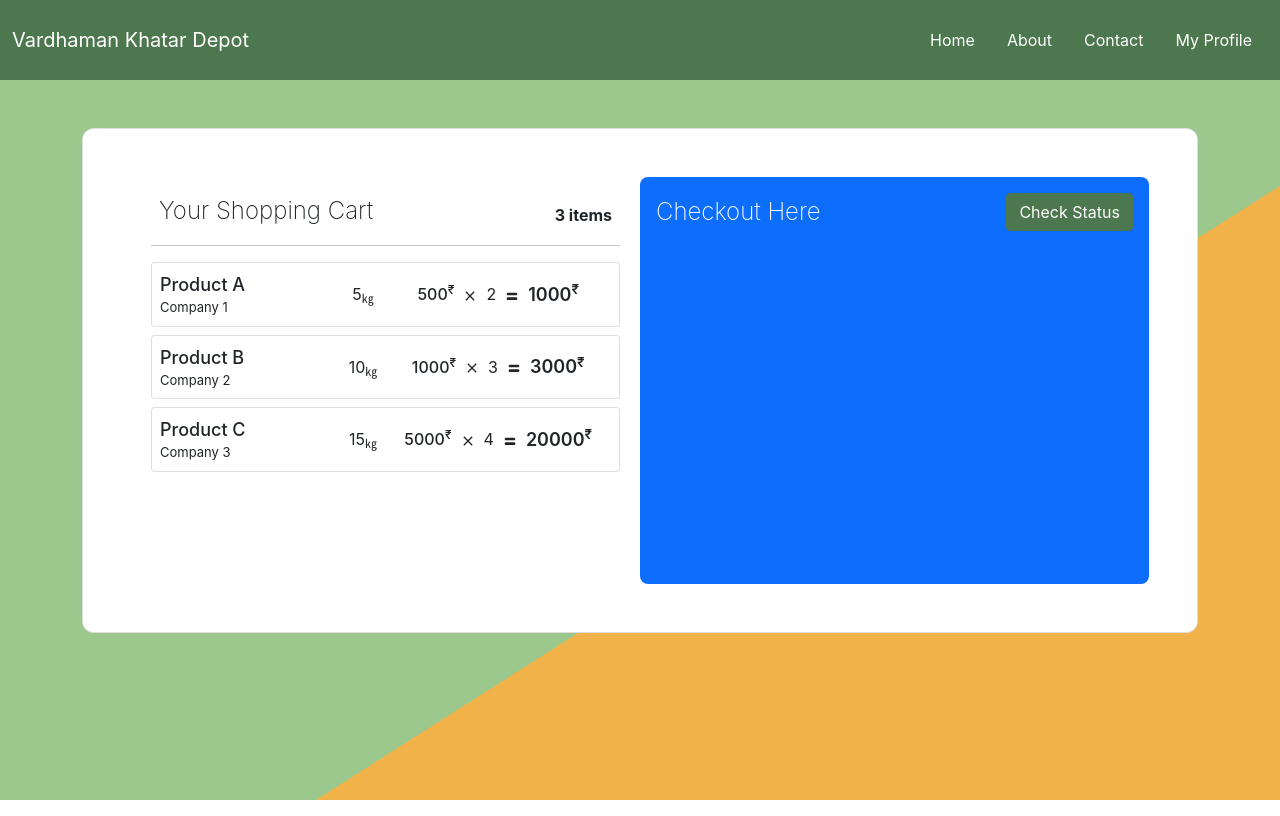
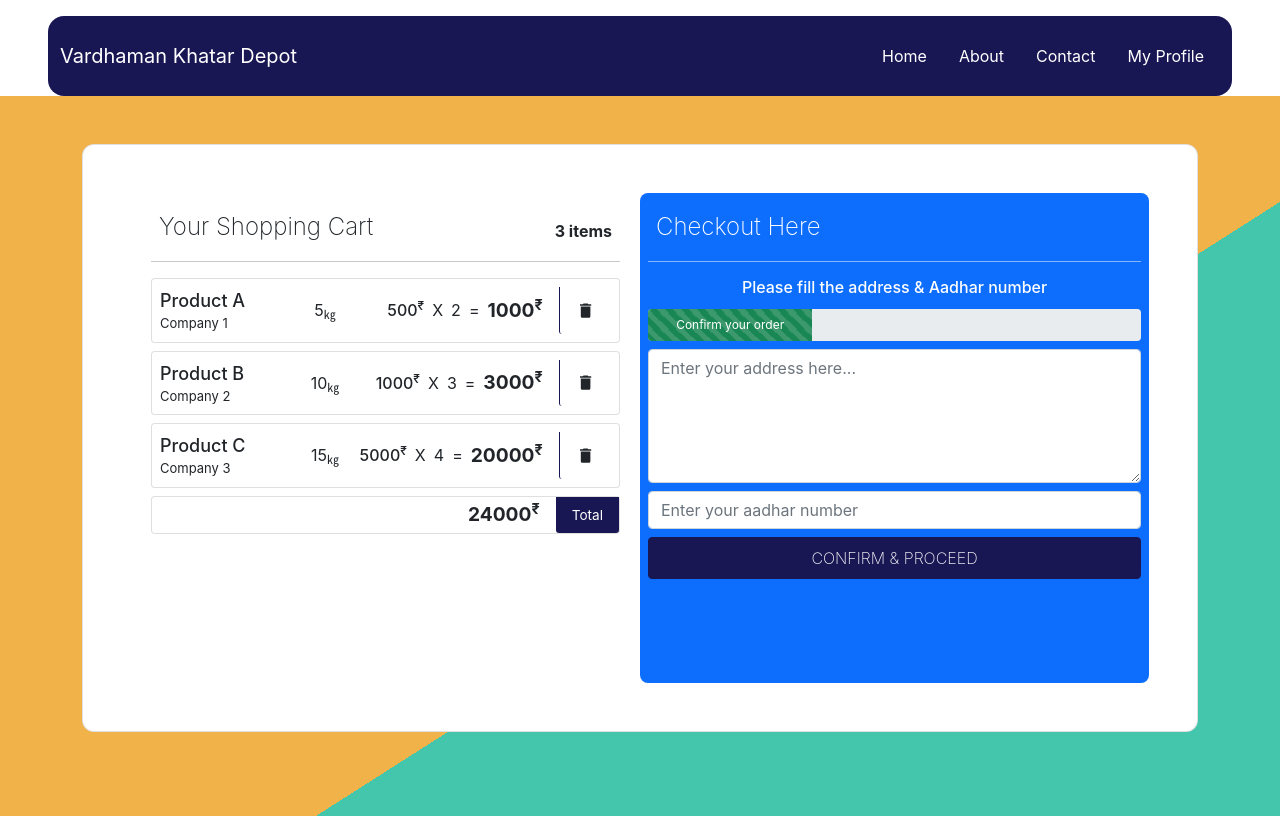
Before and after one commit to Mihirs-Git/compostshop, a React (Create React App) app: page / in a window 1280 px wide. Built offline with nearby package versions, Linux system fonts and the light colour scheme.

Commit message:
Cart Page UI Ready

```diff
--- a/src/App.css
+++ b/src/App.css
@@ -1,8 +1,13 @@
 :root{
-    --primary:   #4D774E;
-    --secondary:  #9DC88D;
+    /* --primary:   #4D774E; */
+    --primary: #191654;
+    /* --primary: #8c366c; */
+    /* --secondary:  #9DC88D; */
+    --secondary: #43c6ac;
+    /* --secondary: #6e64e7; */
     --accent: #F1B24A;
     --text: #fff;
+    --danger: red;
 }
 
 /*Header CSS*/
@@ -10,6 +15,7 @@
     background-color: var(--primary);
     color: var(--text);
     height: 10vh;
+    border-radius: 1rem;
 }
 
 .headerLinks{
@@ -17,7 +23,7 @@
 }
 .headerLinks:hover{
     color: var(--text);
-    background-color: var(--accent);
+    background-color: var(--secondary);
 }
 .headerLinks:focus{
     color: var(--text);
@@ -39,7 +45,6 @@
 .btn-secondary:hover{
     background-color: var(--secondary);
     border-color: var(--secondary);
-    background-image: linear-gradient(var(--primary), var(--secondary));
     color: var(--text);
 }
 
@@ -136,7 +141,7 @@
 /* CART CSS  */
 .cartPage{
     /* background: linear-gradient(110deg, #BBDEFB 60%,#42A5F5  60%); */
-    background: linear-gradient(147.5deg, var(--secondary) 60%, var(--accent) 60%);
+    background: linear-gradient(147.5deg, var(--accent) 60%, var(--secondary) 60%);
     height: 90vh;
 }
 
@@ -193,6 +198,39 @@
 }
 
 .cartProductTotal{
-    font-size: large;
-    font-weight: 600;
+    font-size: larger;
+    font-weight: bold;
 }
+
+.cartItemDelete{
+    background-color: #fff;
+    border: none;
+    border-left: solid 1px var(--primary);
+}
+
+.cartItemDelete:hover{
+    background-color: var(--primary);
+    color: var(--danger);
+    border-radius: 0.5rem;
+}
+
+.totalAmountTracker{
+    background-color: var(--primary);
+    border: none;
+    color: var(--text);
+    font-size: 0.85rem;
+    border-radius: 0.5rem;
+}
+
+
+.checkoutline{
+    opacity: 0.5;
+}
+
+.orderProgress{
+    height: 2rem;
+}
+
+#confirmOrderBtn{
+    font-weight: 200;
+}
--- a/src/components/Cart.js
+++ b/src/components/Cart.js
@@ -1,7 +1,6 @@
 import React, { useEffect, useState } from "react";
-import { Button, Card } from "reactstrap";
-import { MdClose } from 'react-icons/md';
-import { TiEquals } from 'react-icons/ti';
+import { Button, Card, CardFooter, Input, Progress } from "reactstrap";
+import { MdDelete } from 'react-icons/md';
 
 function Cart(props){
 
@@ -74,42 +73,79 @@ function Cart(props){
                                                                     {d.weight}<sub>&#13199;</sub>
                                                                 </div>
                                                             </div>
-                                                            <div className="cartPriceInfo d-flex align-items-center justify-content-center">
+                                                            <div className="cartPriceInfo d-flex align-items-center justify-content-end mx-3">
                                                                 <div className="cartProductPrice">
                                                                     {d.price}<sup>&#8377;</sup>
                                                                 </div>
                                                                 <div className="mx-2">
-                                                                    <MdClose></MdClose>
+                                                                    X
                                                                 </div>
                                                                 <div className="cartProductQuantity">
                                                                     {quantity[d.id]}
                                                                 </div>
                                                                 <div className="mx-2">
-                                                                    <TiEquals ></TiEquals>
+                                                                    =
                                                                 </div>
                                                                 <div className="cartProductTotal">
                                                                     {d.price*quantity[d.id]}<sup>&#8377;</sup>
                                                                 </div>
                                                             </div>
+                                                            <CardFooter className="cartItemDelete d-flex align-items-center justify-content-center">
+                                                                <MdDelete className="icons" id="cartIconDelete"></MdDelete>
+                                                            </CardFooter>
                                                         </Card>
                                                     )
                                                 })}
                                             </div>
+                                            <Card className="cartProductTemplate d-flex flex-row align-items-center justify-content-end my-2">
+                                                <div className="cartProductTotal mx-3">24000<sup>&#8377;</sup> </div>
+                                                <CardFooter className="totalAmountTracker">
+                                                    Total
+                                                </CardFooter>
+                                            </Card>
                                         </div>
                                     </div>
                                     <div className="col-12 col-md-6 p-0">
-                                        <div className="h-100 bg-primary text-white splitDiv p-2">
-                                            <div className="cartTitleBar d-flex align-items-center m-2">
-                                                <div className="col-12 col-md-6">
+                                        <div className="h-100 bg-primary text-white splitDiv p-md-2">
+                                            <div className="col-12 cartTitleBar m-2 d-flex align-items-center">
+                                                <div className="col-12">
                                                     <div className="cartTitle pl-2">
                                                         Checkout Here
                                                     </div>
                                                 </div>
-                                                <div className="col-12 col-md-6">
-                                                    <div className="statusBtn d-flex justify-content-end">
-                                                        <Button>Check Status</Button>
-                                                    </div>
+                                            </div>
+                                            <hr className="checkoutline"></hr>
+                                            <div className="col-12 my-2">
+                                                <div className=" d-flex flex-column align-items-center justify-content-center">
+                                                    <h6>Please fill the address &#38; Aadhar number</h6>
                                                 </div>
+                                                <div>
+                                                    <Progress multi className="orderProgress my-1">
+                                                        <Progress bar striped animated color="success" value={33.33}>
+                                                            Confirm your order
+                                                        </Progress>
+                                                        <Progress color="success" value={33.33}></Progress>
+                                                        <Progress color="success" value={33.34}></Progress>
+                                                    </Progress>
+                                                </div>
+                                            </div>
+                                            <div className="col-12 my-2">
+                                                <Input type="textarea" name="address"
+                                                    id="address"
+                                                    placeholder="Enter your address here..."
+                                                    rows={5}/>
+                                            </div>
+                                            <div className="col-12 my-2">
+                                                <Input type="text" name="aadhar"
+                                                    id="aadhar"
+                                                    pattern="[0-9]{12}"
+                                                    maxLength={12}
+                                                    placeholder="Enter your aadhar number"></Input>
+                                            </div>
+                                            <div className="col-12 d-flex align-items-center mt-2">
+                                                <Button id="confirmOrderBtn" className="p-2 w-100 text-uppercase">
+                                                    Confirm &#38; Proceed
+                                                </Button>
                                             </div>
                                         </div>
                                     </div>
--- a/src/components/Header.js
+++ b/src/components/Header.js
@@ -8,7 +8,7 @@ function Header(props){
     }
     return (
         <React.Fragment>
-            <Navbar expand="md" dark className="header">
+            <Navbar expand="md" dark className="header mx-md-5 mt-md-3">
                 <NavbarToggler onClick={toggleNavbar}></NavbarToggler>
                 <NavbarBrand>Vardhaman Khatar Depot</NavbarBrand>
                 <Collapse isOpen={isNavbarOpen} navbar className="justify-content-end">
```
